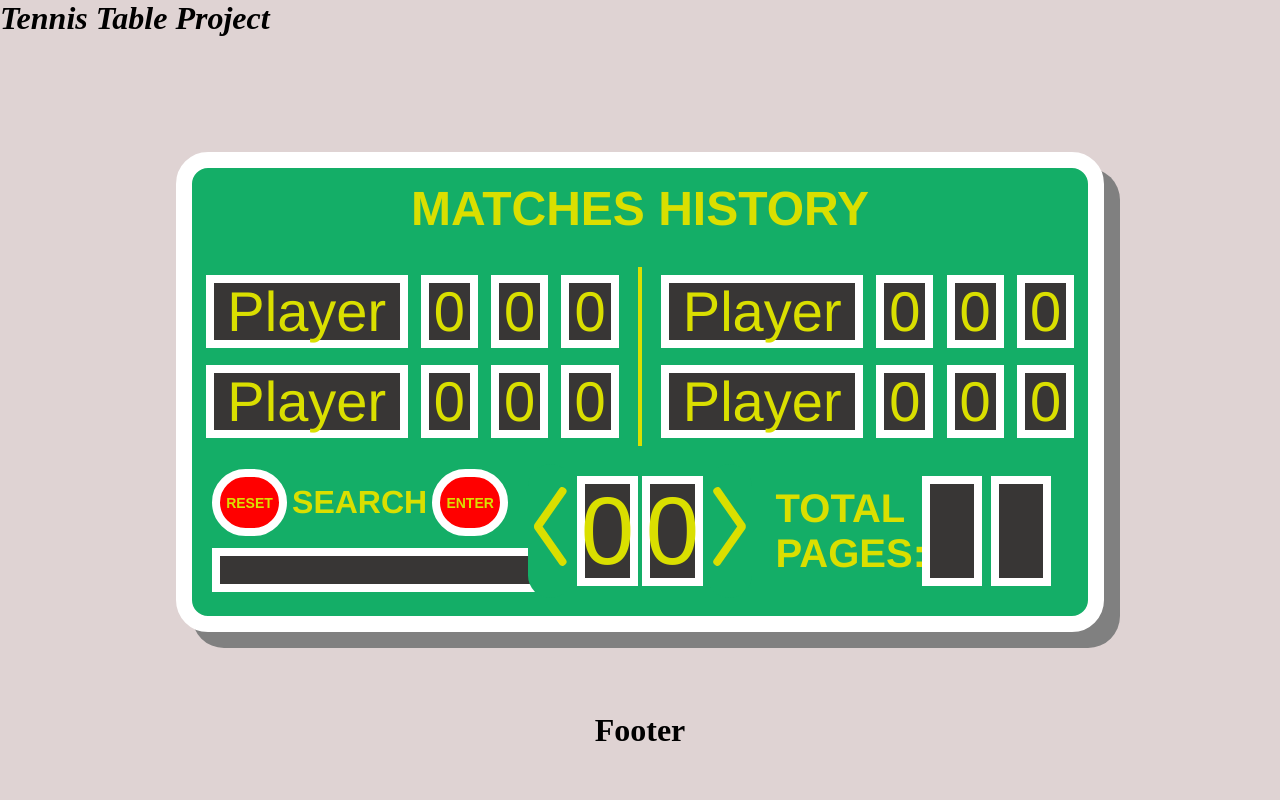
After one commit to Brokiloene/tennis-table, a Python web app: template templates/matches.html in a window 1280 px wide. The commit adds this page. Run offline with Jinja, Linux system fonts and the light colour scheme; the template is opened without the code that fills it, so the values that code supplies are empty; some web fonts are replaced.

Commit message:
add matches page

```diff
--- a/handlers/dispatcher.py
+++ b/handlers/dispatcher.py
@@ -14,7 +14,7 @@ class Dispatcher(BaseHandler):
             "/": IndexController,
             "/new-match": NewMatchController,
             "/match-score": MatchScoreController,
-            "/matches": None
+            "/matches": MatchesHistoryController
         }
 
     def __call__(self, environ, start_response) -> Any:
--- a/static/css/base.css
+++ b/static/css/base.css
@@ -43,7 +43,7 @@ main, header, footer {
 
 .table-text-screen {
     background-color: rgb(56,54,53);
-    border: 1.5vh solid white;
+    border: 1vh solid white;
 
     color: rgb(218,223,0);
     /* font-weight: bold; */
--- /dev/null
+++ b/static/css/matches.css
@@ -0,0 +1,233 @@
+@import url("base.css");
+
+.wrapper {
+    display: flex;
+    justify-content: center;
+    align-items: center;
+
+    box-sizing: border-box;
+    height: 100%;
+    width: 100%;
+}
+
+.matches-table {
+    display: flex;
+    flex-wrap: wrap;
+    justify-content: space-around;
+
+
+    aspect-ratio: 2 / 1;
+    width: 70%;
+}
+
+.matches-table h1 {
+    display: flex;
+    justify-content: center;
+    align-items: center;
+
+    margin: 2%;
+    height: 10%;
+    width: 100%;
+
+    font-size: 3rem;
+}
+
+.match-result {
+    display: flex;
+    justify-content: center;
+    flex-wrap: wrap;
+
+    width: 48%;
+    height: 40%;
+    box-sizing: border-box;
+}
+
+.delimeter {
+    height: 40%;
+    width: 0.5%;
+
+    margin: 0;
+    padding: 0;
+
+    background-color: rgb(218,223,0);
+}
+
+.player-result {
+    display: flex;
+    justify-content: space-between;
+
+    width: 100%;
+    height: 40%;
+    margin: 2%;
+}
+
+.player-name {
+    display: flex;
+    justify-content: center;
+    align-items: center;
+
+    width: 45%;
+    height: 80%;
+
+    font-size: 3.5rem;
+}
+
+.set-result {
+    display: flex;
+    justify-content: center;
+    align-items: center;
+
+    height: 80%;
+    width: 10%;
+
+    font-size: 3.5rem;
+}
+
+.matches-nav {
+    display: flex;
+    justify-content: space-evenly;
+
+    height: 30%;
+    width: 100%;
+}
+
+.search-wrapper {
+    display: flex;
+    flex-wrap: wrap;
+
+    height: 100%;
+    width: 33%;
+}
+
+
+.search-form {
+    display: flex;
+    justify-content: space-around;
+    align-items: center;
+    flex-wrap: wrap;
+
+    height: 100%;
+    width: 33%;
+    box-sizing: border-box;
+}
+
+.search-form h2 {
+    flex: 5;
+    height: 50%;
+
+    margin: 0;
+    font-size: 4vh;
+}
+
+.search-btn {
+    height: 50%;
+    flex: 1;
+    aspect-ratio: 1 / 1;
+
+    background-color: red;
+    border-width: 1vh;
+    border-radius: 8vh;
+    box-shadow: none;
+
+    font-size: 1.75vh;
+}
+
+.search-btn:hover {
+    background-color: red;
+}
+
+.search-btn:active {
+    background-color: brown;
+    box-shadow: none;
+
+    transform: translateY(0.5px);
+
+}
+
+.search-form input {
+    flex: 1;
+    height: 20%;
+
+    font-size: 1.5rem;
+    text-align: center;
+}
+
+
+.page-nav-form {
+    display: flex;
+    justify-content: space-between;
+    align-items: center;
+
+    height: 100%;
+    width: 25%;
+    box-sizing: border-box;
+}
+
+.page-nav-btn {
+    height: 100%;
+    width: 20%;
+
+    box-shadow: none;
+    border: none;
+    border-radius: none;
+}
+
+.page-nav-btn:hover {
+    background-color: rgb(20,174,103);
+    cursor:default;
+
+}
+
+.page-nav-btn:active {
+    box-shadow: none;
+}
+
+.page-nav-btn svg {
+    min-width: 100%;
+    max-width: 100%;
+    height: auto;
+}
+
+
+.page-nav-btn svg:hover path {
+    cursor:pointer;
+}
+
+.page-nav-btn svg:active path {
+    transform: translateY(5px);
+    fill: rgb(237, 241, 61)
+}
+
+
+.page-nav-form span {
+    height: 70%;
+    width: 20%;
+
+    font-size: 6rem;
+}
+
+.pages-count-wrapper {
+    display: flex;
+    justify-content: center;
+    align-items: center;
+
+    height: 100%;
+    width: 33%;
+}
+
+.pages-count-wrapper h2 {
+    height: 100%;
+    width: 45%;
+
+    margin: 0;
+    /* margin-right: 1%; */
+
+    font-size: 2.5rem;
+}
+
+.pages-count-wrapper span {
+    height: 70%;
+    width: 15%;
+    font-size: 6rem;
+    margin: 0 1.5% 0 1.5%;
+}
--- a/templates/index.html
+++ b/templates/index.html
@@ -15,10 +15,10 @@
     </header>
     <main>
         <div class="main-menu-wrapper">
-            <form class="flex" action="/new-match">
+            <form action="/new-match">
                 <button type="submit">New Match</button>
             </form>
-            <form class="flex" action="/matches">
+            <form action="/matches">
                 <button type="submit">History</button>
             </form>
         </div>
--- a/templates/match-score.html
+++ b/templates/match-score.html
@@ -73,7 +73,7 @@
                         <button class="table-text-regular">NEW MATCH</button>
                     </form>
                     <form action="/matches">
-                        <button class="table-text-regular">MATCH HISTORY</button>
+                        <button class="table-text-regular">ALL MATCHES</button>
                     </form>
 
                 </div>
--- /dev/null
+++ b/templates/matches.html
@@ -0,0 +1,84 @@
+<!DOCTYPE html>
+<html>
+<head>
+    <meta charset="utf-8">
+    <meta name="viewport" content="width=device-width">
+    <title>Tennis Table</title>
+    <link href="https://fonts.cdnfonts.com/css/score-board" rel="stylesheet">
+    <link href="https://fonts.cdnfonts.com/css/helvetica-255" rel="stylesheet">
+    <link href="matches.css" type="text/css" rel="stylesheet">
+</head>
+
+<body>
+    <header>
+        <h1>Tennis Table Project</h1>
+    </header>
+    <main>
+        <div class="wrapper">
+            <div class="table matches-table">
+                <h1 class="table-text-regular">MATCHES HISTORY</h1>
+                <div class="match-result">
+                    <div class="player-result">
+                        <span class="player-name table-text-screen">Player</span>
+                        <span class="set-result table-text-screen">0</span>
+                        <span class="set-result table-text-screen">0</span>
+                        <span class="set-result table-text-screen">0</span>
+                    </div>
+                    <div class="player-result">
+                        <span class="player-name table-text-screen">Player</span>
+                        <span class="set-result table-text-screen">0</span>
+                        <span class="set-result table-text-screen">0</span>
+                        <span class="set-result table-text-screen">0</span>
+                    </div>
+                </div>
+                <div class="delimeter"></div>
+                <div class="match-result">
+                    <div class="player-result">
+                        <span class="player-name table-text-screen">Player</span>
+                        <span class="set-result table-text-screen">0</span>
+                        <span class="set-result table-text-screen">0</span>
+                        <span class="set-result table-text-screen">0</span>
+                    </div>
+                    <div class="player-result">
+                        <span class="player-name table-text-screen">Player</span>
+                        <span class="set-result table-text-screen">0</span>
+                        <span class="set-result table-text-screen">0</span>
+                        <span class="set-result table-text-screen">0</span>
+                    </div>
+                </div>
+                <div class="matches-nav">
+                        <form class="search-form" action="">
+                            <button class="search-btn centered-flex">RESET</button>
+                            <h2 class="table-text-regular centered-flex">SEARCH</h2>
+                            <button class="search-btn centered-flex">ENTER</button>
+                            <input class="table-text-screen" type="text">
+                        </form>
+                    <form action="" class="page-nav-form">
+                        <button class="page-nav-btn">
+                            <svg width="206" height="496" viewBox="0 0 206 496" fill="none" xmlns="http://www.w3.org/2000/svg">
+                                <path fill-rule="evenodd" clip-rule="evenodd" d="M54.0054 247.996L201.6 458.783C207.936 467.832 205.737 480.302 196.689 486.638L188.497 492.374C179.449 498.709 166.978 496.51 160.643 487.462L3.61868 263.209C0.394639 258.605 -0.61931 253.114 0.354735 247.996C-0.619279 242.879 0.394676 237.388 3.61869 232.784L160.643 8.53019C166.978 -0.51791 179.449 -2.71688 188.497 3.61867L196.689 9.35444C205.737 15.69 207.936 28.1609 201.6 37.209L54.0054 247.996Z" fill="#DADF00"/>
+                            </svg>
+                        </button>
+                        <span class="table-text-screen centered-flex">0</span>
+                        <span class="table-text-screen centered-flex">0</span>
+                        <button class="page-nav-btn">
+                            <svg width="206" height="496" viewBox="0 0 206 496" fill="none" xmlns="http://www.w3.org/2000/svg">
+                                <path fill-rule="evenodd" clip-rule="evenodd" d="M151.995 248.004L4.39999 37.217C-1.93601 28.168 0.263004 15.698 9.311 9.362L17.503 3.62601C26.551 -2.70899 39.022 -0.510006 45.357 8.53799L202.381 232.791C205.605 237.395 206.619 242.886 205.645 248.004C206.619 253.121 205.605 258.612 202.381 263.216L45.357 487.47C39.022 496.518 26.551 498.717 17.503 492.381L9.311 486.646C0.263004 480.31 -1.93601 467.839 4.39999 458.791L151.995 248.004Z" fill="#DADF00"/>
+                            </svg>
+                        </button>
+                    </form>
+                    <div class="pages-count-wrapper">
+                        <h2 class="table-text-regular centered-flex">TOTAL PAGES:</h2>
+                        <span class="table-text-screen"></span>
+                        <span class="table-text-screen"></span>
+                    </div>
+                </div>
+            </div>
+        </div>
+    </main>
+    <footer>
+        <h1>Footer</h1>
+    </footer>
+
+</body>
+</html>
```
Also changed, not shown: handlers/controllers/matches.py (+8 -1 lines).
